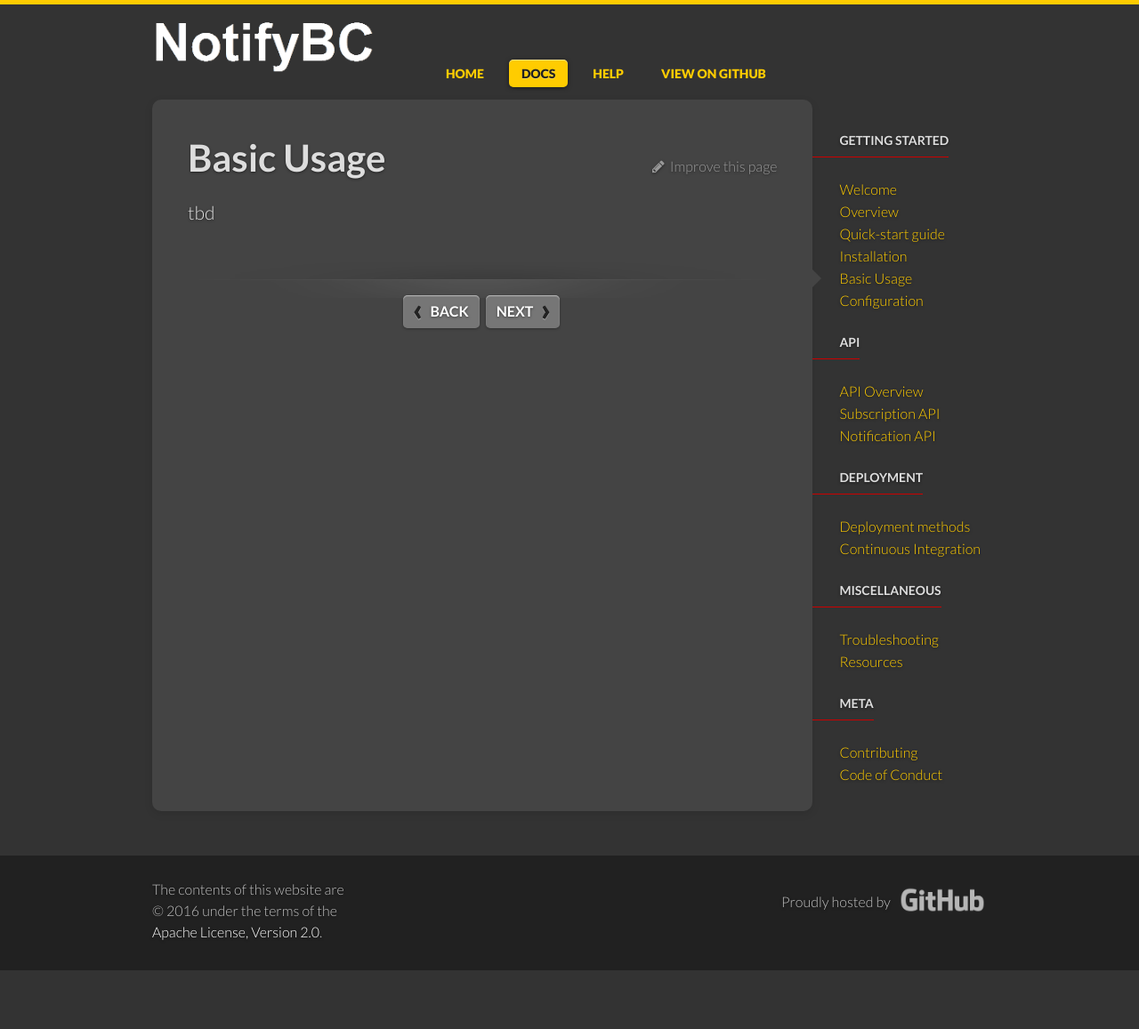
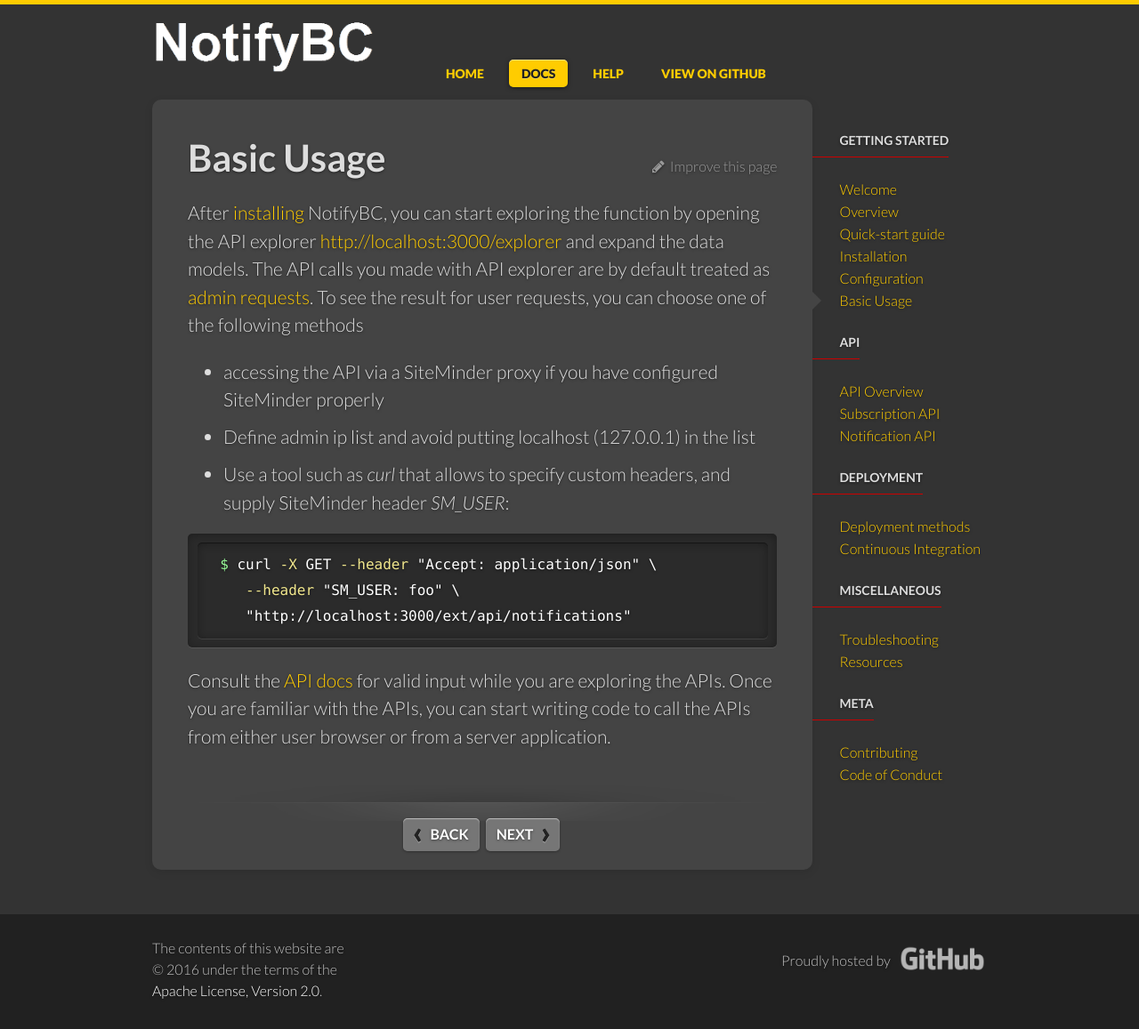
Before and after one commit to bcgov/MyGovBC-notification-server, a Jekyll site: the page built from docs/_docs/usage.md, in a window 1280 px wide. Shown: the whole page at 89% size. Built offline with Jekyll 4.4.1, drawn with Linux system fonts in a browser that asks for light colours; before the commit the page ends 1091 px from its top, so only the background shows below that.

Commit message:
updated docs

````diff
--- a/docs/_data/docs.yml
+++ b/docs/_data/docs.yml
@@ -4,8 +4,8 @@
   - overview
   - quickstart
   - installation
+  - configuration
   - usage
-  - configuration
 
 - title: API
   docs:
--- a/docs/_docs/usage.md
+++ b/docs/_docs/usage.md
@@ -4,4 +4,16 @@
 permalink: /docs/usage/
 ---
 
-tbd
+After [installing](../installation) NotifyBC, you can start exploring the function by opening the API explorer [http://localhost:3000/explorer](http://localhost:3000/explorer) and expand the data models. The API calls you made with API explorer are by default treated as [admin requests](../overview/#architecture). To see the result for user requests, you can choose one of the following methods
+
+* accessing the API via a SiteMinder proxy if you have configured SiteMinder properly
+* Define admin ip list and avoid putting localhost (127.0.0.1) in the list
+* Use a tool such as *curl* that allows to specify custom headers, and supply SiteMinder header *SM_USER*:
+
+```sh
+ $ curl -X GET --header "Accept: application/json" \
+    --header "SM_USER: foo" \
+    "http://localhost:3000/ext/api/notifications"
+```
+
+Consult the [API docs](../api-overview/) for valid input while you are exploring the APIs. Once you are familiar with the APIs, you can start writing code to call the APIs from either user browser or from a server application.
````
Also changed, not shown: docs/_docs/overview.md (+4 -2 lines).
